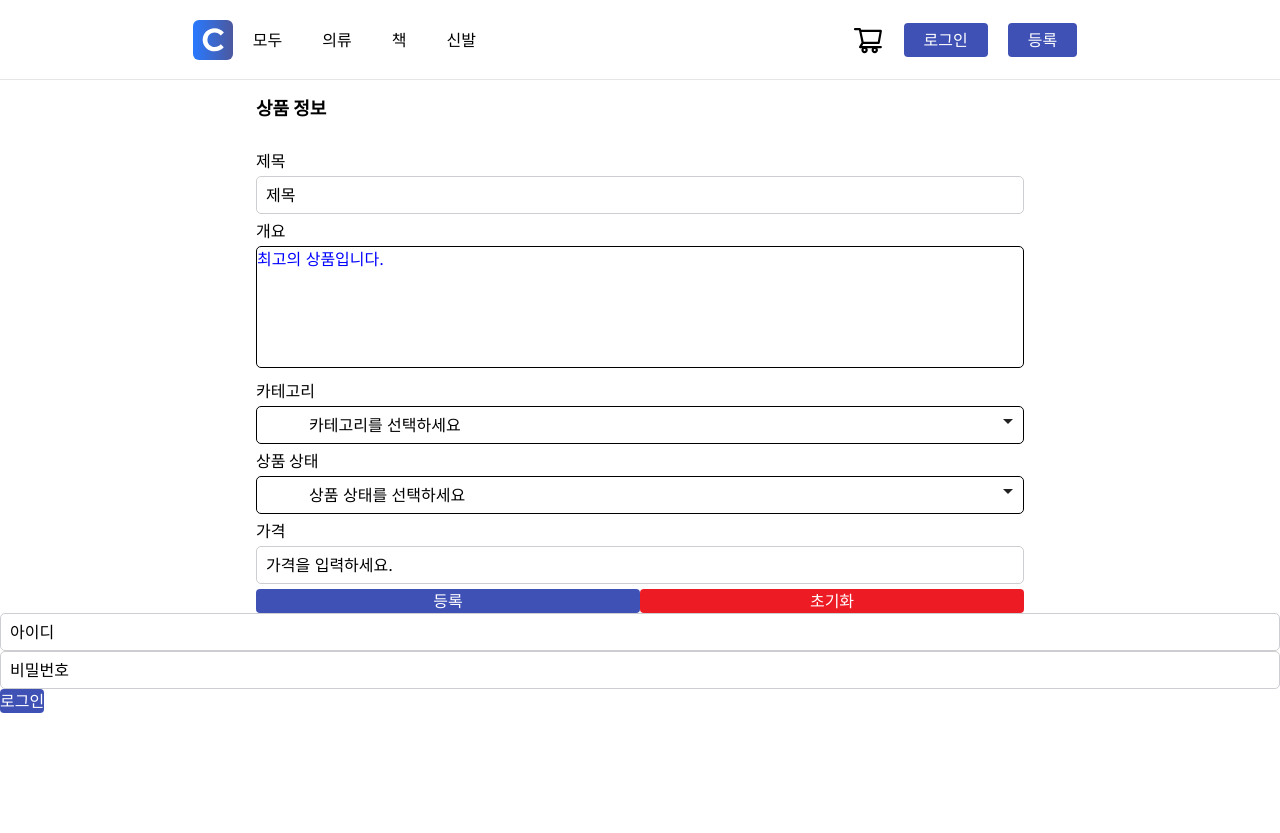
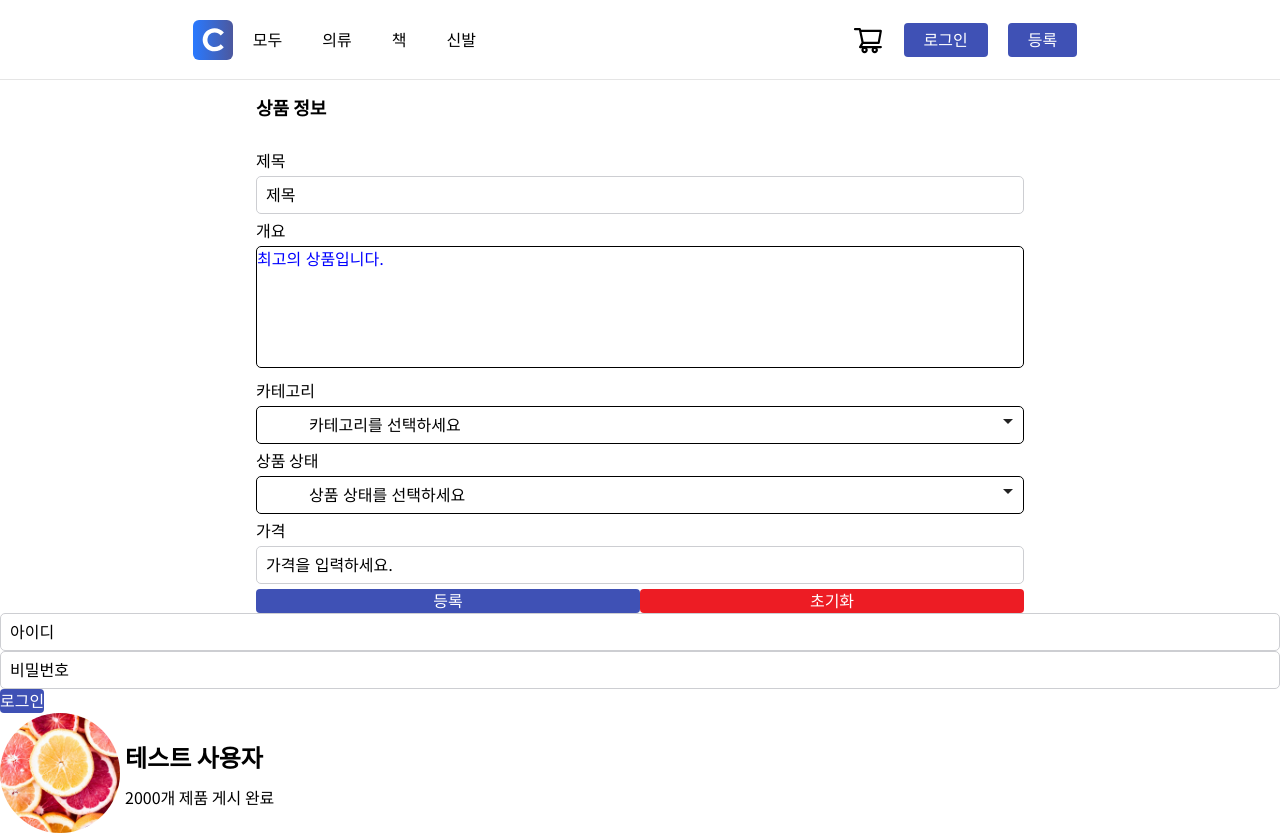
Before and after one commit to katl1314/next-shopping, a Next.js app: page / in a window 1280 px wide. Before the commit the page ends 800 px from the top, so only its background shows below. Built offline with nearby package versions, Linux system fonts and the light colour scheme.

Commit message:
feature: UserProfile 추가

```diff
--- /dev/null
+++ b/app/components/organisms/UserProfile/index.tsx
@@ -0,0 +1,71 @@
+import ShapeImage from '@components/atoms/ShapeImage';
+import Text from '@components/atoms/Text';
+import Box from '@components/layout/Box';
+import Flex from '@components/layout/Flex';
+
+interface IUserProfileProps {
+  /**
+   * 변형 (표지 스타일) Optional => default props normal
+   */
+  variant?: 'normal' | 'small';
+
+  /**
+   * 사용자명
+   */
+  username: string;
+
+  /**
+   * 사용자 이미지 URL
+   */
+  profileImageUrl: string;
+
+  /**
+   * 사용자가 소유한 상품 수
+   */
+  numberOfProducts: number;
+
+  /**
+   * 사용자 설명
+   */
+  description?: string;
+}
+
+const UserProfile = ({
+  variant,
+  username,
+  profileImageUrl,
+  numberOfProducts,
+  description,
+}: IUserProfileProps) => {
+  const profileImageSize = variant === 'small' ? '100' : '120';
+  console.log(description);
+
+  return (
+    <Flex>
+      <Box minwidth={`${profileImageSize}px`}>
+        {/* 이미지 */}
+        <ShapeImage
+          shape="circle"
+          src={profileImageUrl}
+          alt={username}
+          width={profileImageSize}
+          height={profileImageSize}
+          quality={80} // 최적화된 이미지 품질
+          placeholder="empty" // 이미지 로딩시 표시할 것.
+        ></ShapeImage>
+      </Box>
+      <Flex flexdirection="column" justifycontent="center" paddingleft="5px">
+        <Box>
+          <Text fontSize="24px" fontWeight="bold">
+            {username}
+          </Text>
+        </Box>
+        <Box>
+          <Text>{numberOfProducts}개 제품 게시 완료</Text>
+        </Box>
+      </Flex>
+    </Flex>
+  );
+};
+
+export default UserProfile;
--- a/app/page.tsx
+++ b/app/page.tsx
@@ -1,6 +1,7 @@
 'use client';
 
 // import ProductCard from './components/organisms/ProductCard';
+import UserProfile from './components/organisms/UserProfile';
 import Header from '@components/organisms/Header';
 import ProductForm, { IProductFormData } from '@components/organisms/ProductForm';
 import SigninForm from '@components/organisms/SigninForm';
@@ -19,6 +20,11 @@ export default function Home() {
       {/* <ProductCard title="빠른 신발" imageUrl="/images/1.jpg" price={20000} /> */}
       <ProductForm onProductSave={handleProductSave}></ProductForm>
       <SigninForm onSignin={handleSignIn} />
+      <UserProfile
+        username="테스트 사용자"
+        profileImageUrl="/images/1.jpg"
+        numberOfProducts={2000}
+      />
     </>
   );
 }
```
